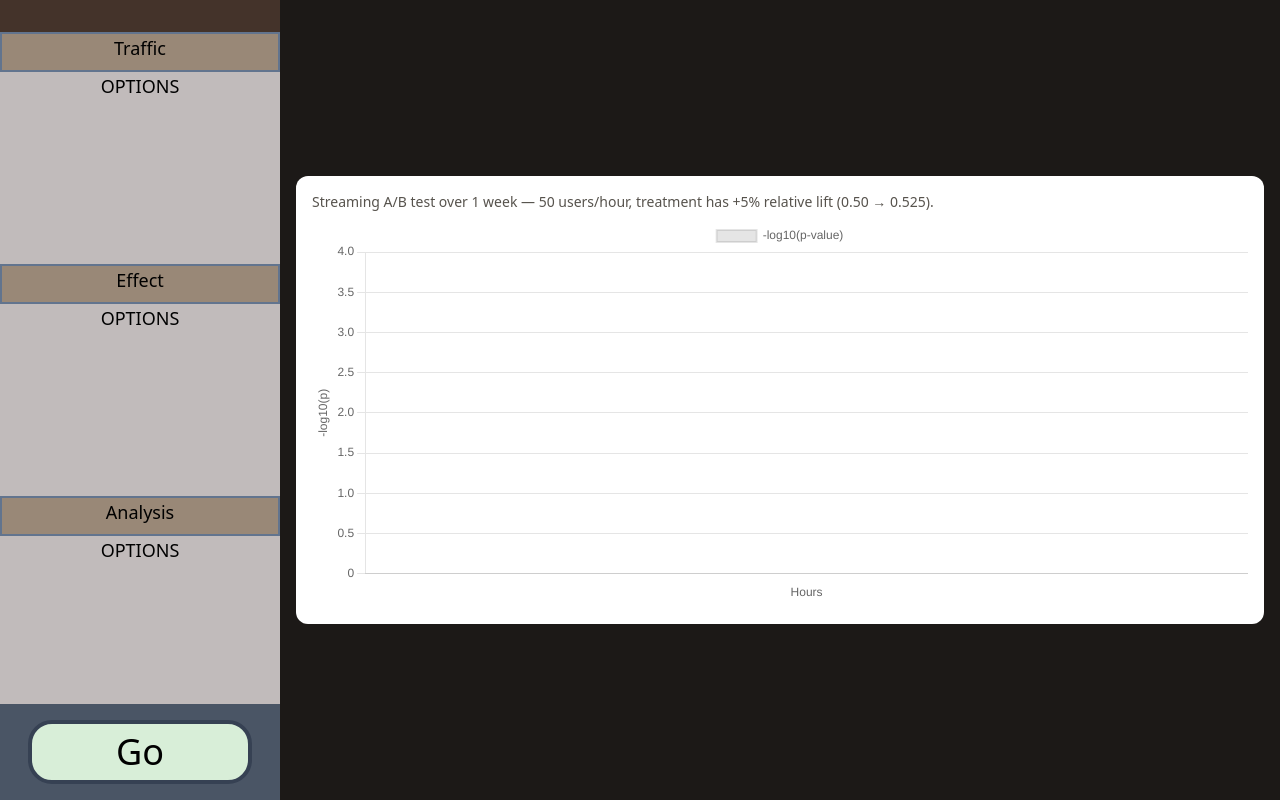
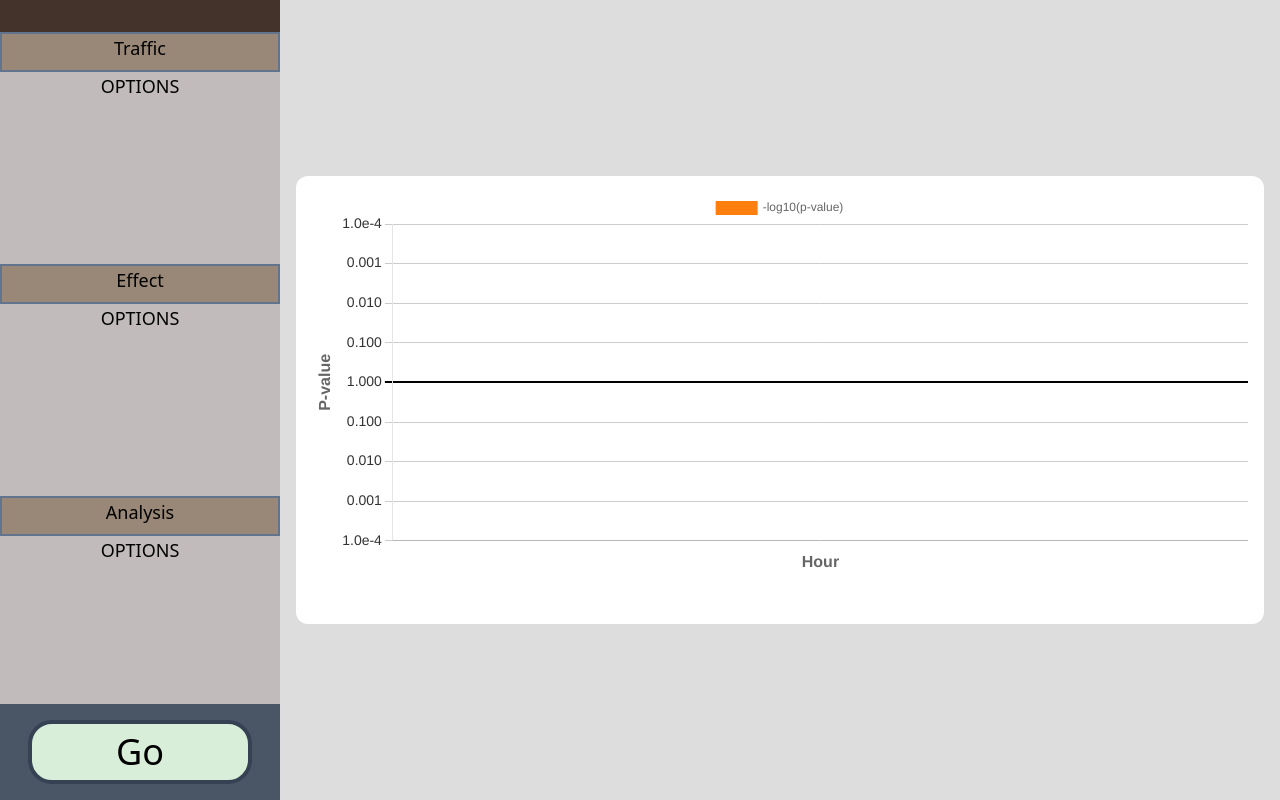
Before and after one commit to HSavich/ab-test-simulation, a React (Vite) app: page / in a window 1280 px wide. Built offline with nearby package versions, Linux system fonts and the light colour scheme.

Commit message:
Aesthetic improvements to data visualization

```diff
--- a/src/App.jsx
+++ b/src/App.jsx
@@ -12,7 +12,7 @@ const App = () => {
   };
 
   return (
-    <div className="flex h-screen w-screen overflow-hidden bg-stone-900">
+    <div className="flex h-screen w-screen overflow-hidden bg-[#dddddd]">
       <Sidebar onGo={handleGo} />
       <div className="my-40 flex-1 p-4">
         <ExperimentChart chartRef={chartRef} />
--- a/src/components/ExperimentChart.jsx
+++ b/src/components/ExperimentChart.jsx
@@ -21,10 +21,9 @@ ChartJS.register(
 );
 
 const HOURS = 24 * 7;
-const USERS_PER_HOUR = 500;
+const USERS_PER_HOUR = 100;
 const CONTROL_P = 0.5;
 const TREAT_P = 0.525;
-const TICK_MS = 250;
 
 // --- Binomial sampler (exact for small n, normal approx for large n)
 function binomSample(n, p) {
@@ -63,7 +62,7 @@ function signedPvalWelchProportions(t) {
 
   const p = 1 - jstat.studentt.cdf(Math.abs(tstat), df);
   const sign = p2 > p1 ? 1 : -1;
-  return sign * p;
+  return [sign, p];
 }
 
 const ExperimentChart = ({ chartRef }) => {
@@ -92,14 +91,16 @@ const ExperimentChart = ({ chartRef }) => {
   useEffect(() => {
     if (!running) return;
 
-    if (intervalRef.current) clearInterval(intervalRef.current);
+    // clear any previous timer
+    if (intervalRef.current) {
+      clearTimeout(intervalRef.current);
+      intervalRef.current = null;
+    }
 
-    intervalRef.current = setInterval(() => {
+    const step = () => {
       const t = talliesRef.current;
 
       if (t.hour >= HOURS) {
-        clearInterval(intervalRef.current);
-        intervalRef.current = null;
         setRunning(false);
         return;
       }
@@ -116,15 +117,26 @@ const ExperimentChart = ({ chartRef }) => {
       t.nT += nT;
       t.hour += 1;
 
-      const pval = signedPvalWelchProportions(t);
-      const y = -Math.log10(pval);
+      const [sign, pval] = signedPvalWelchProportions(t);
+      const y = sign * -Math.log10(pval);
 
-      setLabels((prev) => [...prev, `h${t.hour}`]);
+      setLabels((prev) => [...prev, `${t.hour}`]);
       setNeglogp((prev) => [...prev, y]);
-    }, TICK_MS);
+
+      // schedule next tick: 4/s (250ms) through hour 48, then 10/s (100ms)
+      const nextDelay = t.hour < 48 ? 250 : 100;
+      intervalRef.current = setTimeout(step, nextDelay);
+    };
+
+    // kick off first tick
+    const initialDelay = talliesRef.current.hour < 48 ? 250 : 100;
+    intervalRef.current = setTimeout(step, initialDelay);
 
     return () => {
-      if (intervalRef.current) clearInterval(intervalRef.current);
+      if (intervalRef.current) {
+        clearTimeout(intervalRef.current);
+        intervalRef.current = null;
+      }
     };
   }, [running]);
 
@@ -134,12 +146,16 @@ const ExperimentChart = ({ chartRef }) => {
       {
         label: "-log10(p-value)",
         data: neglogp,
-        borderWidth: 2,
+        borderColor: "#ff7f0e", // orange line
+        backgroundColor: "#ff7f0e",
+        borderWidth: 2, // bolder line
         pointRadius: 0,
         tension: 0.25,
       },
     ],
   };
+
+  const useDays = talliesRef.current.hour >= 48;
 
   const options = {
     animation: false,
@@ -153,23 +169,58 @@ const ExperimentChart = ({ chartRef }) => {
     },
     scales: {
       x: {
-        title: { display: true, text: "Hours" },
-        ticks: { autoSkip: true, maxTicksLimit: 12 },
+        title: {
+          display: true,
+          text: useDays ? "Day" : "Hour",
+          font: { size: 16, weight: "bold" },
+        },
+        ticks: {
+          autoSkip: useDays ? false : true,
+          maxTicksLimit: 12,
+          callback: function (value, index) {
+            if (!useDays) {
+              return this.getLabelForValue(value); // 1 decimal place
+            } else {
+              const day = this.getLabelForValue(value) / 24;
+              if (day % 1 == 0) {
+                return day;
+              } else {
+                return null;
+              }
+            }
+          },
+          color: "#333",
+          font: { size: 14, weight: "bold" },
+        },
+        grid: { color: "#ccc" },
       },
       y: {
-        title: { display: true, text: "-log10(p)" },
-        suggestedMin: 0,
+        title: {
+          display: true,
+          text: "P-value",
+          font: { size: 16, weight: "bold" },
+        },
+        suggestedMin: -4,
         suggestedMax: 4,
+        ticks: {
+          callback: function (value) {
+            const p = Math.pow(10, -Math.abs(value));
+            // Format in scientific notation if very small
+            return p < 0.001 ? p.toExponential(1) : p.toFixed(3);
+          },
+          color: "#333",
+          font: { size: 14 },
+        },
+        grid: {
+          color: (context) => (context.tick.value === 0 ? "#000" : "#ccc"),
+          lineWidth: (context) => (context.tick.value === 0 ? 2 : 1),
+        },
       },
     },
   };
 
   return (
     <div className="h-full w-full rounded-xl bg-white p-4">
-      <div className="mb-2 text-sm text-stone-600">
-        Streaming A/B test over 1 week — 50 users/hour, treatment has +5%
-        relative lift (0.50 → 0.525).
-      </div>
       <div className="h-[calc(100%-2rem)]">
         <Line data={data} options={options} />
       </div>
```
